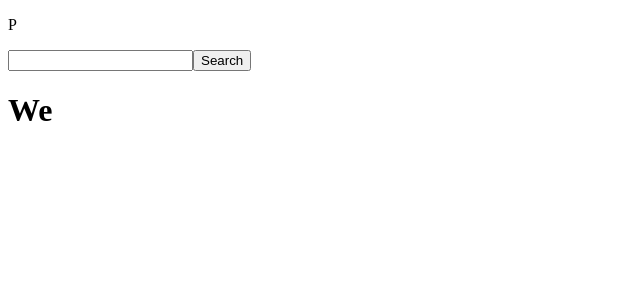
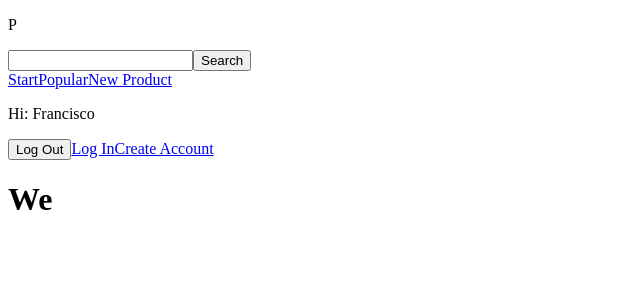
Before and after one commit to fcogallegos/producthunt_next, a Next.js app: page /we in a window 1280 px wide. Shown: the top 300 px of the page, without its empty margins (0-640 px from the left). Built offline with nearby package versions, Linux system fonts and the light colour scheme.

Commit message:
creating the navegation

```diff
--- a/components/layout/Header.js
+++ b/components/layout/Header.js
@@ -1,5 +1,7 @@
 import React from 'react';
 import Search from '../ui/Search';
+import Navegation from './Navegation';
+import Link from 'next/link';
 
 const Header = () => {
     return (
@@ -10,11 +12,16 @@ const Header = () => {
 
                     <Search />
 
-                    { /* Nav here */ }
+                    <Navegation />
                 </div>
 
                 <div>
-                    {/* Menu of administration */}
+                    <p>Hi: Francisco</p>
+
+                    <button type="button">Log Out</button>
+
+                    <Link href="/">Log In</Link>
+                    <Link href="/">Create Account</Link>
                 </div>
             </div>
         </header>
--- /dev/null
+++ b/components/layout/Navegation.js
@@ -0,0 +1,14 @@
+import React from 'react';
+import Link from 'next/link';
+
+const Navegation = () => {
+    return (
+        <nav>
+            <Link href="/">Start</Link>
+            <Link href="/">Popular</Link>
+            <Link href="/">New Product</Link>
+        </nav>
+     );
+}
+
+export default Navegation;
```
